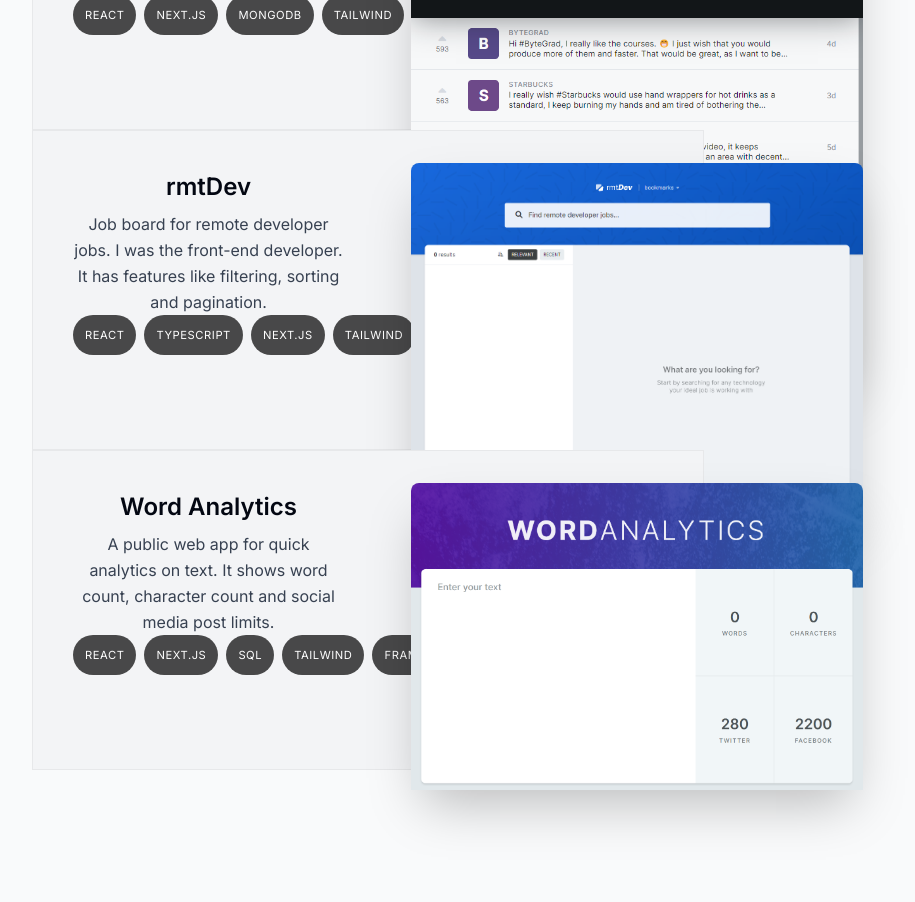
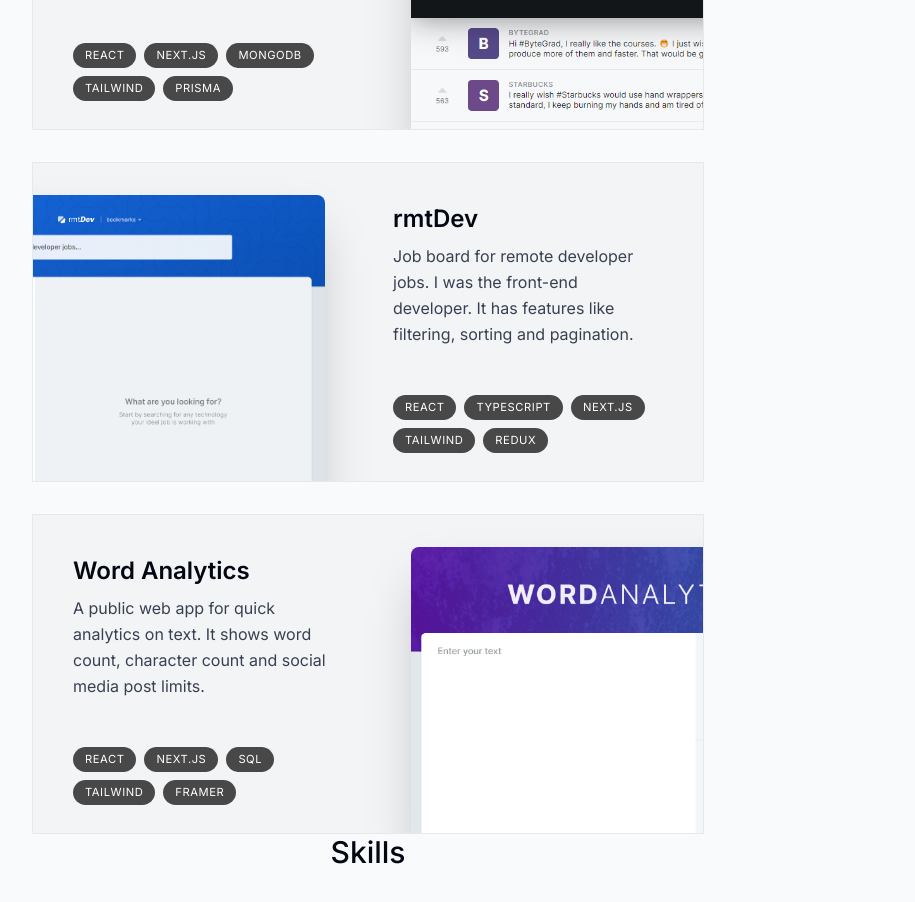
Before and after one commit to FerrBen/ferruccio.dev, a Next.js app: page / in a window 1280 px wide. Shown: the part 1800-2702 px from the top of the page, without its empty margins (272-1187 px from the left). Built offline with nearby package versions, Linux system fonts and the light colour scheme.

Commit message:
stylings on prject section, created skills component

```diff
--- a/app/page.tsx
+++ b/app/page.tsx
@@ -2,6 +2,7 @@
 import Intro from '@/components/intro'
 import Projects from '@/components/projects'
 import SectionDivider from '@/components/section-divider'
+import Skills from '@/components/skills'
 
 export default function Home() {
   return (
@@ -10,6 +11,7 @@
       <SectionDivider />
       <About />
       <Projects />
+      <Skills />
     </main>
   )
 }
--- a/components/projects.tsx
+++ b/components/projects.tsx
@@ -7,7 +7,7 @@
 
 export default function Projects() {
   return (
-    <section className='mb-28 max-w-[45rem] text-center leading-8 sm:mb-40'>
+    <section className=''>
       <SectionHeading>Projects</SectionHeading>
       <div>
         {projectsData.map((project, index) => (
@@ -22,11 +22,11 @@
 
 function Project({ title, description, tags, imageUrl }: ProjectProps) {
   return (
-    <section className='bg-gray-100 max-w-[42rem] border border-black/5 overfolw-hidden sm:pr-8 relative sm:h-[20rem]'>
-      <div className='py-4 px-5 sm:pl-10 sm:pr-2 sm:pt-10 sm:max-w-[50%]'>
+    <section className='group bg-gray-100 max-w-[42rem] border border-black/5 overflow-hidden sm:pr-8 relative sm:h-[20rem] mb-3 sm:mb-8 last:mb-0 even:pl-8 hover:bg-gray-200 transition'>
+      <div className='pt-4 pb-7 px-5 sm:pl-10 sm:pr-2 sm:pt-10 sm:max-w-[50%] flex flex-col h-full group-even:ml-[18rem]'>
         <h3 className='text-2xl font-semibold'>{title}</h3>
         <p className='mt-2 leading-relaxed text-gray-700'>{description}</p>
-        <ul className='flex flex-wrap-mt-4 gap-2'>
+        <ul className='flex flex-wrap gap-2 mt-4 sm:mt-auto'>
           {tags.map((tag, index) => (
             <li
               className='bg-black/[0.7] px-3 py-1 text-[0.7rem] uppercase tracking-wider text-white rounded-full'
@@ -41,7 +41,7 @@
         src={imageUrl}
         alt={title}
         quality={95}
-        className='absolute top-8 -right-40 w-[28.25rem] rounded-t-lg shadow-2xl'
+        className='absolute top-8 -right-40 w-[28.25rem] rounded-t-lg shadow-2xl group-even:right-[initial] group-even:-left-40'
       />
     </section>
   )
--- a/components/section-heading.tsx
+++ b/components/section-heading.tsx
@@ -3,5 +3,9 @@
 }: {
   children: React.ReactNode
 }) {
-  return <h2 className='text-3xl font-medium capitalize mb-8'>{children}</h2>
+  return (
+    <h2 className='text-3xl font-medium capitalize mb-8 text-center'>
+      {children}
+    </h2>
+  )
 }
--- /dev/null
+++ b/components/skills.tsx
@@ -0,0 +1,10 @@
+import React from 'react'
+import SectionHeading from './section-heading'
+
+export default function Skills() {
+  return (
+    <div>
+      <SectionHeading>Skills</SectionHeading>
+    </div>
+  )
+}
```
